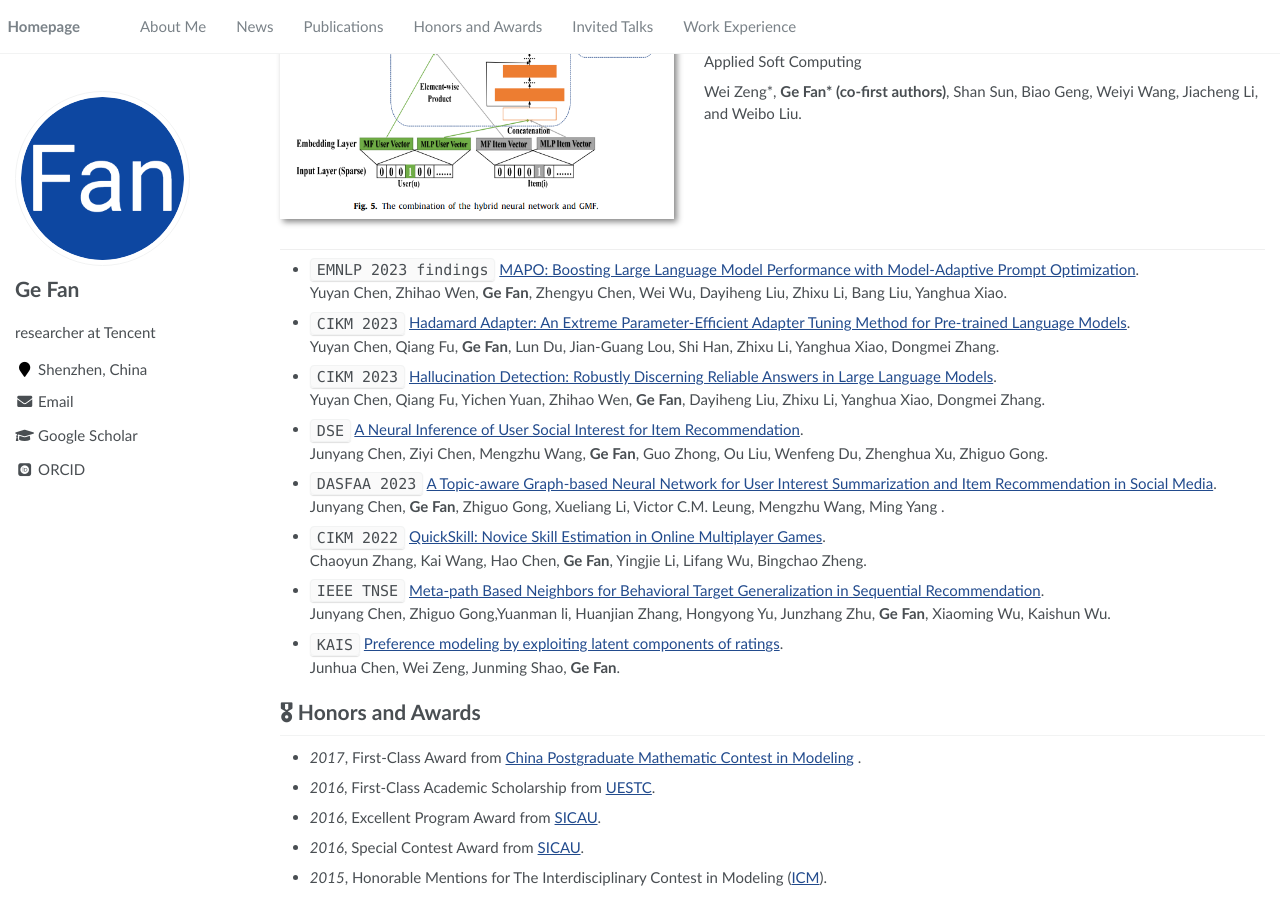
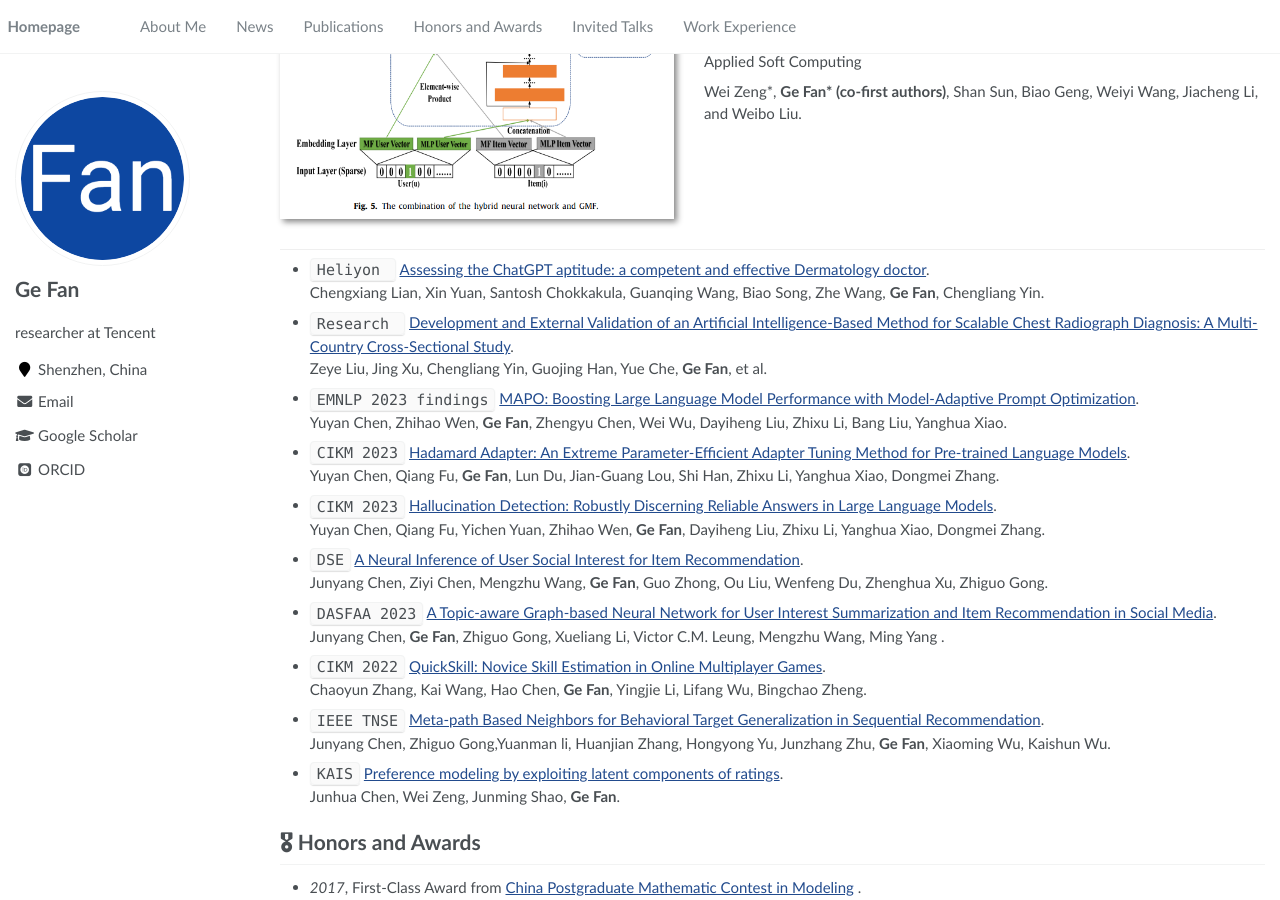
Before and after one commit to FanGhost/fanghost.github.io, a Jekyll site: the page built from _pages/about.md, in a window 1280 px wide and 900 px high, scrolled down 1852 px. Built offline with Jekyll 4.4.1, drawn with Linux system fonts in a browser that asks for light colours; some web fonts are replaced.

Commit message:
Update about.md

```diff
--- a/_pages/about.md
+++ b/_pages/about.md
@@ -159,6 +159,12 @@ Yuyan Chen, Zhihao Wen, **Ge Fan**, Zhengyu Chen, Wei Wu, Dayiheng Liu, Zhixu Li
 
 <!-- - [Lorem ipsum dolor sit amet, consectetur adipiscing elit. Vivamus ornare aliquet ipsum, ac tempus justo dapibus sit amet](https://github.com), A, B, C, **CVPR 2020** -->
 
+- `Heliyon ` [Assessing the ChatGPT aptitude: a competent and effective Dermatology doctor](https://www.cell.com/heliyon/fulltext/S2405-8440(24)13251-3). <br>
+Chengxiang Lian, Xin Yuan, Santosh Chokkakula, Guanqing Wang, Biao Song,  Zhe Wang, **Ge Fan**, Chengliang Yin.
+
+- `Research ` [Development and External Validation of an Artificial Intelligence-Based Method for Scalable Chest Radiograph Diagnosis: A Multi-Country Cross-Sectional Study](https://spj.science.org/doi/full/10.34133/research.0426). <br>
+Zeye Liu, Jing Xu, Chengliang Yin, Guojing Han, Yue Che, **Ge Fan**, et al.
+
 - `EMNLP 2023 findings` [MAPO: Boosting Large Language Model Performance with Model-Adaptive Prompt Optimization](http://fange.pro/files/2023MAPO.pdf). <br>
 Yuyan Chen, Zhihao Wen, **Ge Fan**, Zhengyu Chen, Wei Wu, Dayiheng Liu, Zhixu Li, Bang Liu, Yanghua Xiao.
 
```
